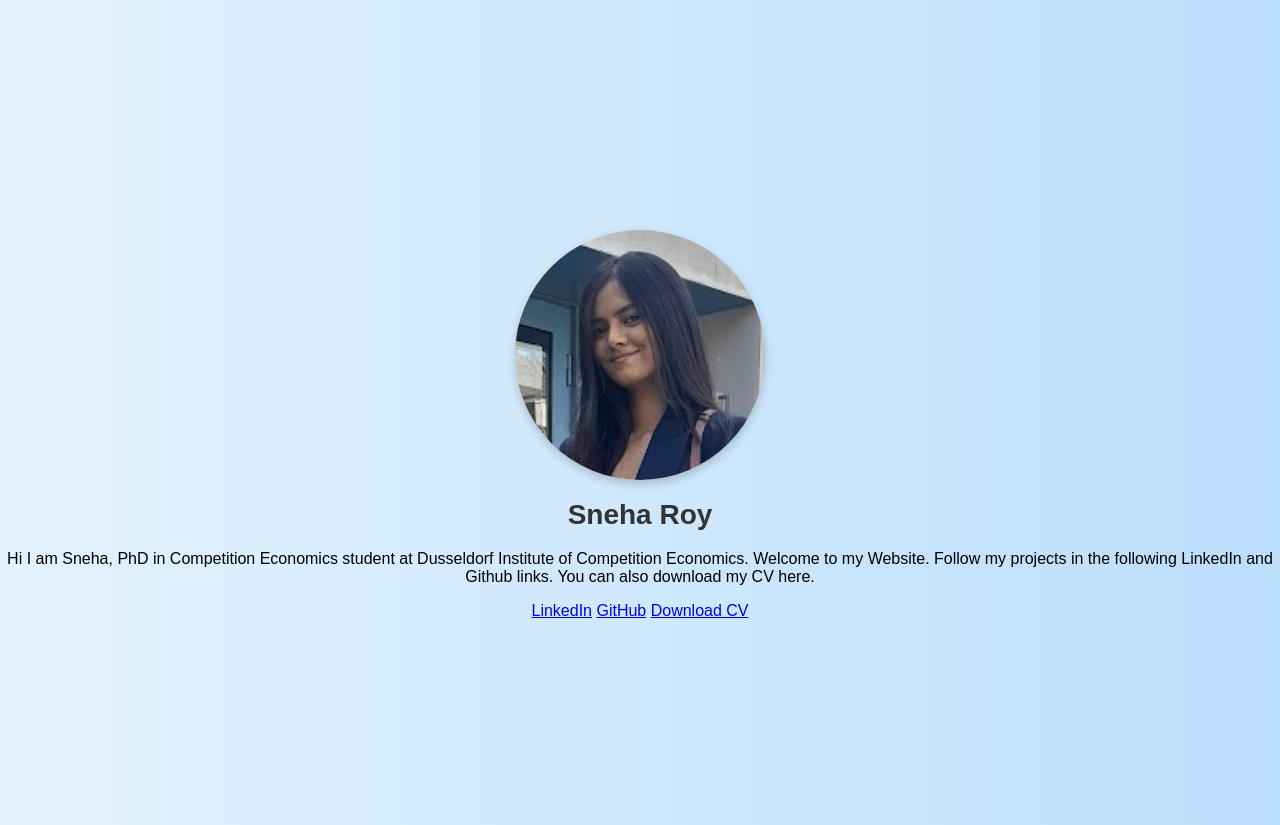
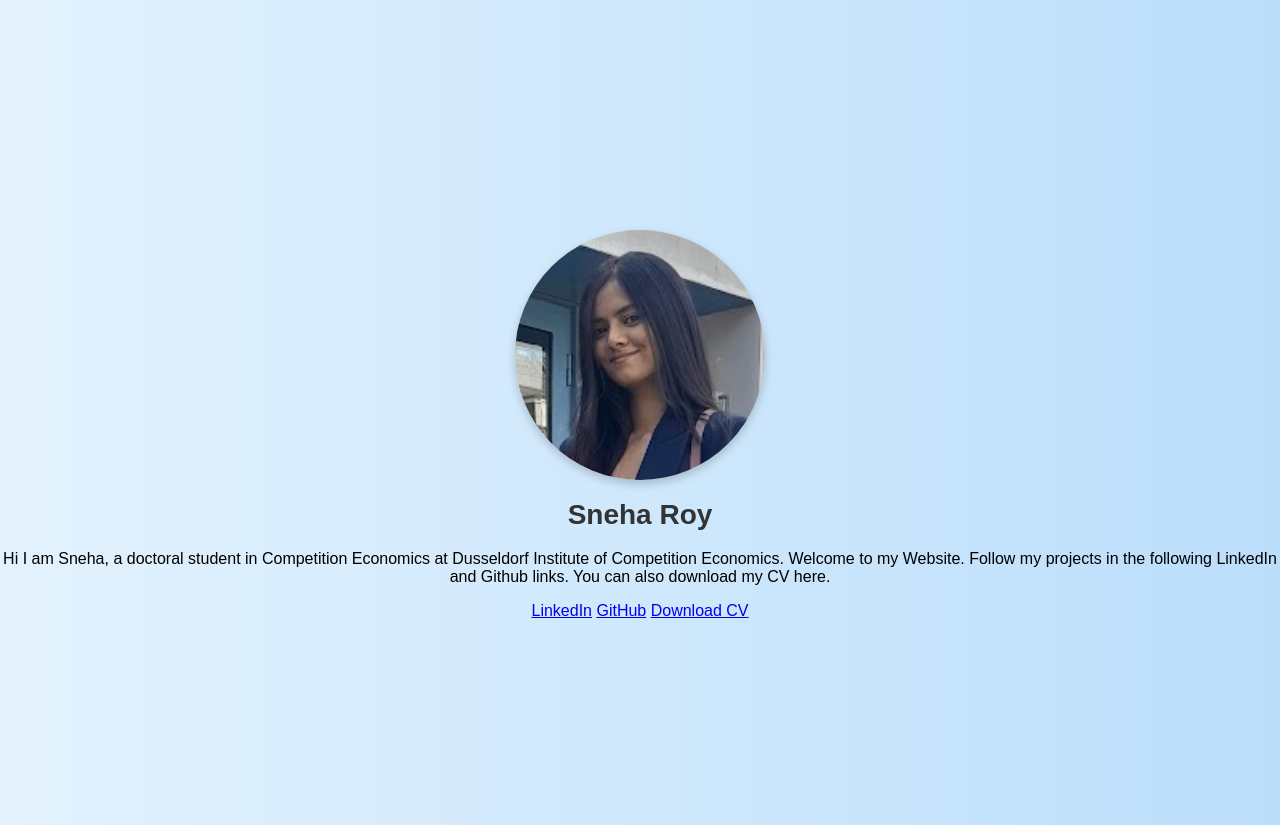
Before and after one commit to Palit2308/Starter-Website-Trial, a plain HTML site: page serious.html in a window 1280 px wide. Drawn offline with Linux system fonts and the light colour scheme.

Commit message:
Update serious.html

```diff
--- a/serious.html
+++ b/serious.html
@@ -12,7 +12,7 @@
         <img src="pic2.PNG" alt="Your Profile Picture" class="profile-pic">
         <div class="bio">
             <h1>Sneha Roy</h1>
-            <p>Hi I am Sneha,  PhD in Competition Economics student at Dusseldorf Institute of Competition Economics. Welcome to my Website. Follow my projects in the following LinkedIn and Github links. You can also download my CV here.</p>
+            <p>Hi I am Sneha, a doctoral student in Competition Economics at Dusseldorf Institute of Competition Economics. Welcome to my Website. Follow my projects in the following LinkedIn and Github links. You can also download my CV here.</p>
             <div class="links">
                 <a href="https://www.linkedin.com/in/sneha-roy-4a6117245/" target="_blank" class="btn">LinkedIn</a>
                 <a href="https://github.com/sessions/two-factor/webauthn" target="_blank" class="btn">GitHub</a>
```
